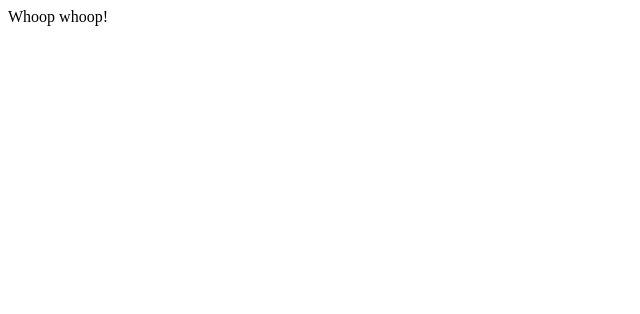
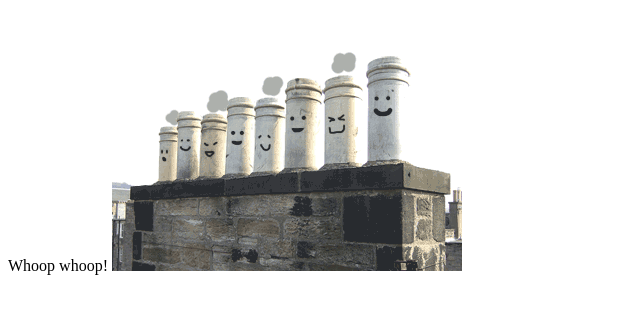
Before and after one commit to cashman/cashman.github.io, a plain HTML site: page index.html in a window 1280 px wide. Shown: the whole page, without its empty margins (0-640 px from the left). Drawn offline with Linux system fonts and the light colour scheme.

Commit message:
Some sample images

```diff
--- a/index.html
+++ b/index.html
@@ -6,5 +6,7 @@
 
   <body>
     Whoop whoop!
+
+    <img src="/images/happy_smokestacks_climate_change.gif"
   </body>
 </html>
```
Also changed, not shown: images/Sheikh Lotfollah Mosque ceiling.jpg (added), images/black_dots_illusion.jpg (added), images/clever_dots_spiral.jpg (added), images/happy_smokestacks_climate_change.gif (added), images/manhattan_super_star_destroyer.jpg (added), images/riot_police_fire.jpg (added), images/supermoon_ISStransit_Smith_3000.jpg (added), 1 other file.
